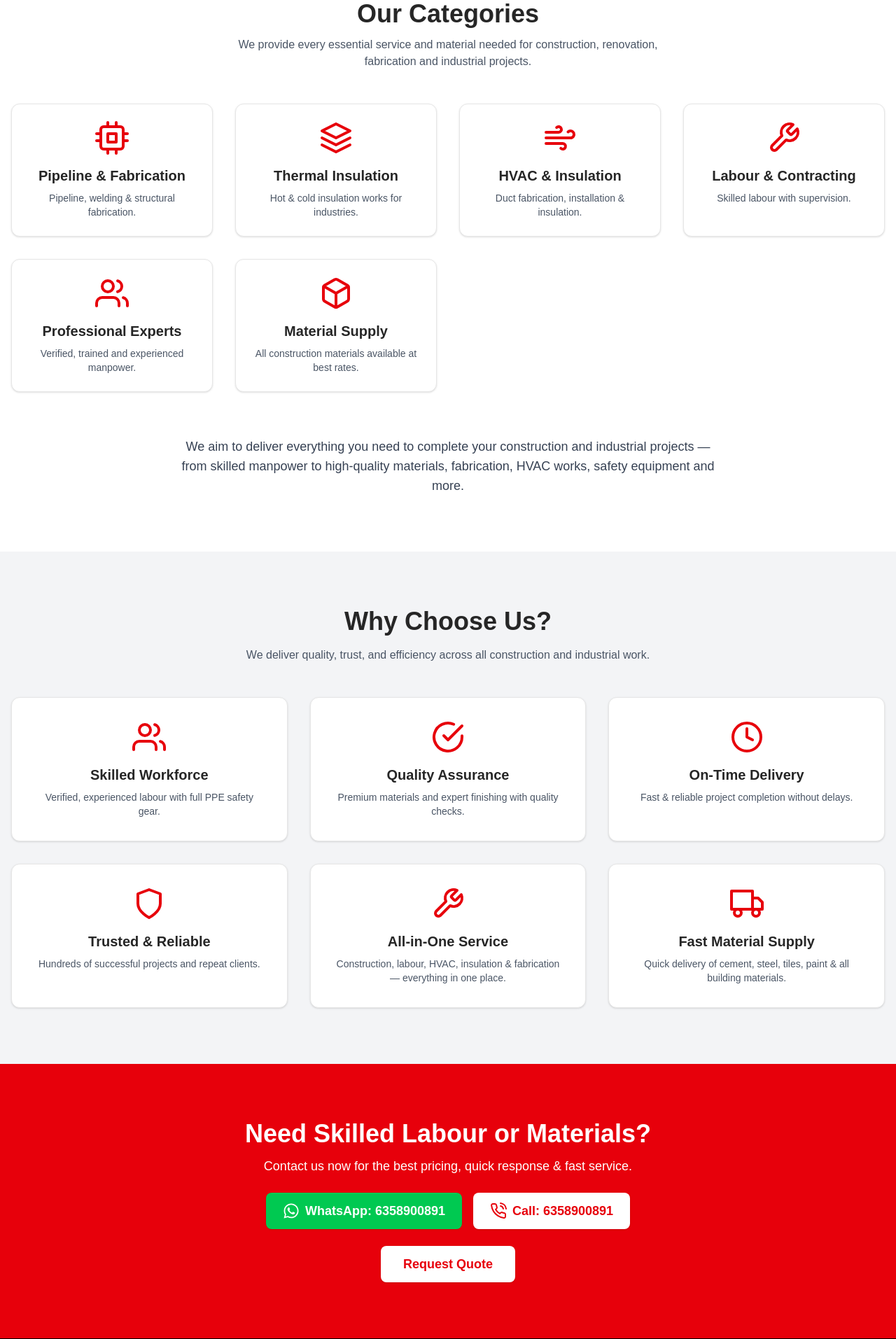
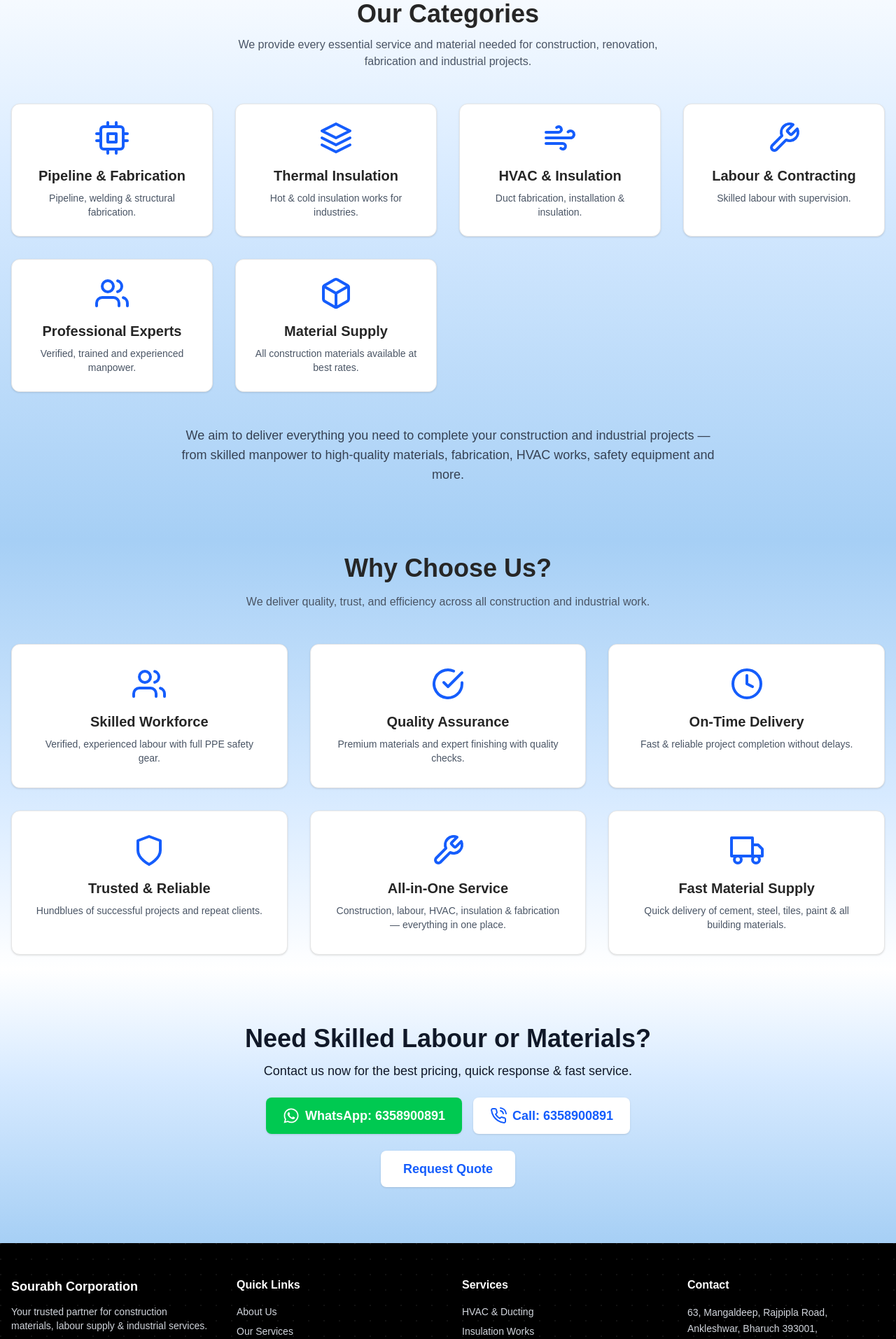
Before and after one commit to bimfroxdemo-hub/Sourabh-Co, a React (Vite) app: page / in a window 1280 px wide. Shown: the part 880-2793 px from the top of the page at 70% size. Built offline with nearby package versions, Linux system fonts and the light colour scheme.

Commit message:
changes bg color

```diff
--- a/src/Home/CTASection.jsx
+++ b/src/Home/CTASection.jsx
@@ -6,8 +6,13 @@ import { FaWhatsapp } from "react-icons/fa";
 
 const CTASection = () => {
   return (
-    <section className="py-20 bg-red-600 text-white text-center px-4">
-
+    <section
+      className="py-20 text-gray-900 text-center px-4"
+      style={{
+      background:
+      "linear-gradient(180deg, #ffffff 0%, #d7eaff 40%, #a6cff5 100%, #7bb6ee 100%)",
+      }}
+      >
       {/* Heading */}
       <motion.h2
         initial={{ x: -50, opacity: 0 }}
@@ -51,7 +56,7 @@ const CTASection = () => {
           initial={{ y: 40, opacity: 0 }}
           whileInView={{ y: 0, opacity: 1 }}
           transition={{ duration: 0.6, delay: 0.4 }}
-          className="flex items-center gap-2 bg-white text-red-600 px-6 py-3 rounded-lg text-lg font-semibold hover:bg-gray-200 w-full sm:w-auto justify-center shadow"
+          className="flex items-center gap-2 bg-white text-blue-600 px-6 py-3 rounded-lg text-lg font-semibold hover:bg-gray-200 w-full sm:w-auto justify-center shadow"
         >
           <FiPhoneCall className="text-2xl" />
           Call: 6358900891
@@ -67,7 +72,7 @@ const CTASection = () => {
       >
         <Link
           to="/contact"
-          className="inline-block mt-6 bg-white text-red-600 px-8 py-3 rounded-lg font-semibold hover:bg-gray-200 text-lg shadow"
+          className="inline-block mt-6 bg-white text-blue-600 px-8 py-3 rounded-lg font-semibold hover:bg-gray-200 text-lg shadow"
         >
           Request Quote
         </Link>
--- a/src/Home/Catogery.jsx
+++ b/src/Home/Catogery.jsx
@@ -13,39 +13,47 @@ import {
 const Catogery = () => {
   const categories = [
     {
-      icon: <FiCpu className="text-red-600 text-5xl mx-auto" />,
+      icon: <FiCpu className="text-blue-600 text-5xl mx-auto" />,
       title: "Pipeline & Fabrication",
       desc: "Pipeline, welding & structural fabrication.",
     },
     {
-      icon: <FiLayers className="text-red-600 text-5xl mx-auto" />,
+      icon: <FiLayers className="text-blue-600 text-5xl mx-auto" />,
       title: "Thermal Insulation",
       desc: "Hot & cold insulation works for industries.",
     },
     {
-      icon: <FiWind className="text-red-600 text-5xl mx-auto" />,
+      icon: <FiWind className="text-blue-600 text-5xl mx-auto" />,
       title: "HVAC & Insulation",
       desc: "Duct fabrication, installation & insulation.",
     },
     {
-      icon: <FiTool className="text-red-600 text-5xl mx-auto" />,
+      icon: <FiTool className="text-blue-600 text-5xl mx-auto" />,
       title: "Labour & Contracting",
       desc: "Skilled labour with supervision.",
     },
     {
-      icon: <FiUsers className="text-red-600 text-5xl mx-auto" />,
+      icon: <FiUsers className="text-blue-600 text-5xl mx-auto" />,
       title: "Professional Experts",
       desc: "Verified, trained and experienced manpower.",
     },
     {
-      icon: <FiBox className="text-red-600 text-5xl mx-auto" />,
+      icon: <FiBox className="text-blue-600 text-5xl mx-auto" />,
       title: "Material Supply",
       desc: "All construction materials available at best rates.",
     },
   ];
 
   return (
-    <section className="py-20 bg-white">
+<section
+  className="py-20"
+  style={{
+    background:
+      "linear-gradient(180deg, #ffffff 0%, #d7eaff 40%, #a6cff5 100%, #7bb6ee 100%)",
+  }}
+>
+
+
       <div className="max-w-7xl mx-auto px-4">
 
         {/* Section Heading */}
@@ -88,7 +96,7 @@ const Catogery = () => {
         </div>
 
         {/* Bottom Description */}
-        <div className="mt-16 text-center max-w-3xl mx-auto text-gray-700 text-lg">
+        <div className="mt-12 text-center max-w-3xl mx-auto text-gray-700 text-lg">
           We aim to deliver everything you need to complete your construction
           and industrial projects — from skilled manpower to high-quality
           materials, fabrication, HVAC works, safety equipment and more.
--- a/src/Home/WhyChooseUs.jsx
+++ b/src/Home/WhyChooseUs.jsx
@@ -11,39 +11,47 @@ import {
 const WhyChooseUs = () => {
   const list = [
     {
-      icon: <FiUsers className="text-red-600 text-5xl mx-auto" />,
+      icon: <FiUsers className="text-blue-600 text-5xl mx-auto" />,
       title: "Skilled Workforce",
       desc: "Verified, experienced labour with full PPE safety gear.",
     },
     {
-      icon: <FiCheckCircle className="text-red-600 text-5xl mx-auto" />,
+      icon: <FiCheckCircle className="text-blue-600 text-5xl mx-auto" />,
       title: "Quality Assurance",
       desc: "Premium materials and expert finishing with quality checks.",
     },
     {
-      icon: <FiClock className="text-red-600 text-5xl mx-auto" />,
+      icon: <FiClock className="text-blue-600 text-5xl mx-auto" />,
       title: "On-Time Delivery",
       desc: "Fast & reliable project completion without delays.",
     },
     {
-      icon: <FiShield className="text-red-600 text-5xl mx-auto" />,
+      icon: <FiShield className="text-blue-600 text-5xl mx-auto" />,
       title: "Trusted & Reliable",
-      desc: "Hundreds of successful projects and repeat clients.",
+      desc: "Hundblues of successful projects and repeat clients.",
     },
     {
-      icon: <FiTool className="text-red-600 text-5xl mx-auto" />,
+      icon: <FiTool className="text-blue-600 text-5xl mx-auto" />,
       title: "All-in-One Service",
       desc: "Construction, labour, HVAC, insulation & fabrication — everything in one place.",
     },
     {
-      icon: <FiTruck className="text-red-600 text-5xl mx-auto" />,
+      icon: <FiTruck className="text-blue-600 text-5xl mx-auto" />,
       title: "Fast Material Supply",
       desc: "Quick delivery of cement, steel, tiles, paint & all building materials.",
     },
   ];
 
   return (
-    <section className="py-20 bg-gray-100">
+<section
+  className="py-5"
+  style={{
+    background:
+      "linear-gradient(360deg, #ffffff 0%, #d7eaff 40%, #a6cff5 100%, #7bb6ee 100%)",
+  }}
+>
+
+
       <div className="max-w-7xl mx-auto px-4">
 
         {/* Heading */}
@@ -59,7 +67,7 @@ const WhyChooseUs = () => {
           {list.map((item, i) => (
             <div
               key={i}
-              className="bg-white p-8 rounded-xl shadow hover:shadow-xl border hover:border-red-500 transition-all duration-300 text-center"
+              className="bg-white p-8 rounded-xl shadow hover:shadow-xl border hover:border-blue-500 transition-all duration-300 text-center"
             >
               {item.icon}
               <h3 className="text-xl font-bold mt-4 mb-2">{item.title}</h3>
--- a/src/Pages/HireLAbour.jsx
+++ b/src/Pages/HireLAbour.jsx
@@ -15,7 +15,7 @@ const labourCategories = [
 
 const HireLabour = () => {
   return (
-    <div className="min-h-screen bg-white pt-24 px-4 pb-20">
+    <div className="min-h-screen pt-24 px-4 pb-20">
       <div className="max-w-6xl mx-auto">
         <motion.h1
           initial={{ opacity: 0, y: 20 }}
--- a/src/index.css
+++ b/src/index.css
@@ -97,7 +97,7 @@
 }
 
 /* =========================================
-   Base Global Styles
+   Global Base Styles
 ========================================= */
 * {
   border-color: var(--border);
@@ -105,14 +105,18 @@
 }
 
 body {
-  background: var(--background);
   color: var(--foreground);
   font-family: sans-serif;
   -webkit-font-smoothing: antialiased;
+
+  /* FINAL GLOBAL GRADIENT */
+  background: linear-gradient(180deg, rgba(255, 255, 255, 1) 0%, #dbf1fb 100%);
+  min-height: 100vh;
+  background-attachment: fixed;
 }
 
 /* =========================================
-   Utility Classes (Normal CSS)
+   Utility Classes
 ========================================= */
 
 /* Red Text */
--- a/src/ui/Footer.jsx
+++ b/src/ui/Footer.jsx
@@ -4,65 +4,91 @@ import { FiFacebook, FiTwitter, FiInstagram, FiLinkedin } from "react-icons/fi";
 
 const Footer = () => {
   return (
-    <footer className="bg-black text-white">
-
-      <div className="max-w-7xl mx-auto px-4 py-12
-        grid grid-cols-2 md:grid-cols-4 gap-10">
+    <footer
+      className="text-white"
+      style={{
+        backgroundColor: "#000",
+        backgroundImage:
+          "radial-gradient(circle at 1px 1px, rgba(255,255,255,0.07) 1px, transparent 0)",
+        backgroundSize: "22px 22px",
+      }}
+    >
+      <div className="max-w-7xl mx-auto px-4 py-12 grid grid-cols-2 md:grid-cols-4 gap-10">
 
         {/* ABOUT */}
         <div className="col-span-2 md:col-span-1">
-          <h2 className="font-bold text-lg mb-3">Sourabh Corporation</h2>
+          <h2 className="font-bold text-lg mb-3 text-white">Sourabh Corporation</h2>
           <p className="text-gray-300 text-sm">
             Your trusted partner for construction materials, labour supply &
             industrial services.
           </p>
 
           <div className="flex gap-4 mt-4 text-xl">
-            <FiFacebook className="hover:text-red-500 cursor-pointer" />
-            <FiTwitter className="hover:text-red-500 cursor-pointer" />
-            <FiInstagram className="hover:text-red-500 cursor-pointer" />
-            <FiLinkedin className="hover:text-red-500 cursor-pointer" />
+            <FiFacebook className="hover:text-blue-500 cursor-pointer" />
+            <FiTwitter className="hover:text-blue-500 cursor-pointer" />
+            <FiInstagram className="hover:text-blue-500 cursor-pointer" />
+            <FiLinkedin className="hover:text-blue-500 cursor-pointer" />
           </div>
         </div>
 
         {/* QUICK LINKS */}
         <div>
-          <h3 className="font-bold mb-4">Quick Links</h3>
-          <ul className="space-y-2 text-gray-300 text-sm">
-            <li><Link to="/about" className="hover:text-red-500">About Us</Link></li>
-            <li><Link to="/services" className="hover:text-red-500">Our Services</Link></li>
-            <li><Link to="/products" className="hover:text-red-500">Products</Link></li>
-            <li><Link to="/projects" className="hover:text-red-500">Projects</Link></li>
-            <li><Link to="/contact" className="hover:text-red-500">Contact Us</Link></li>
+          <h3 className="font-bold mb-4 text-white">Quick Links</h3>
+          <ul className="space-y-2 text-sm">
+            <li>
+              <Link to="/about" className="text-gray-300 hover:text-blue-500">
+                About Us
+              </Link>
+            </li>
+            <li>
+              <Link to="/services" className="text-gray-300 hover:text-blue-500">
+                Our Services
+              </Link>
+            </li>
+            <li>
+              <Link to="/products" className="text-gray-300 hover:text-blue-500">
+                Products
+              </Link>
+            </li>
+            <li>
+              <Link to="/projects" className="text-gray-300 hover:text-blue-500">
+                Projects
+              </Link>
+            </li>
+            <li>
+              <Link to="/contact" className="text-gray-300 hover:text-blue-500">
+                Contact Us
+              </Link>
+            </li>
           </ul>
         </div>
 
         {/* SERVICES */}
         <div>
-          <h3 className="font-bold mb-4">Services</h3>
-          <ul className="space-y-2 text-gray-300 text-sm">
-            <li className="hover:text-red-500">HVAC & Ducting</li>
-            <li className="hover:text-red-500">Insulation Works</li>
-            <li className="hover:text-red-500">Fabrication</li>
-            <li className="hover:text-red-500">Painting & Scaffolding</li>
-            <li className="hover:text-red-500">Labour Contracting</li>
+          <h3 className="font-bold mb-4 text-white">Services</h3>
+          <ul className="space-y-2 text-sm text-gray-300">
+            <li className="hover:text-blue-500">HVAC & Ducting</li>
+            <li className="hover:text-blue-500">Insulation Works</li>
+            <li className="hover:text-blue-500">Fabrication</li>
+            <li className="hover:text-blue-500">Painting & Scaffolding</li>
+            <li className="hover:text-blue-500">Labour Contracting</li>
           </ul>
         </div>
 
         {/* CONTACT */}
         <div>
-          <h3 className="font-bold mb-4">Contact</h3>
+          <h3 className="font-bold mb-4 text-white">Contact</h3>
           <p className="text-gray-300 text-sm leading-relaxed">
             63, Mangaldeep, Rajpipla Road,<br />
             Ankleshwar, Bharuch 393001,<br />
             Gujarat, India
           </p>
 
-          <p className="mt-3 text-gray-300 text-sm hover:text-red-500">
+          <p className="mt-3 text-gray-300 text-sm hover:text-blue-500">
             +91 63589 00891
           </p>
 
-          <p className="text-gray-300 text-sm hover:text-red-500">
+          <p className="text-gray-300 text-sm hover:text-blue-500">
             info@sourabhcorp.com
           </p>
         </div>
```
Also changed, not shown: src/Pages/Project.jsx (+16 -9 lines), src/Pages/Service.jsx (+41 -25 lines).
